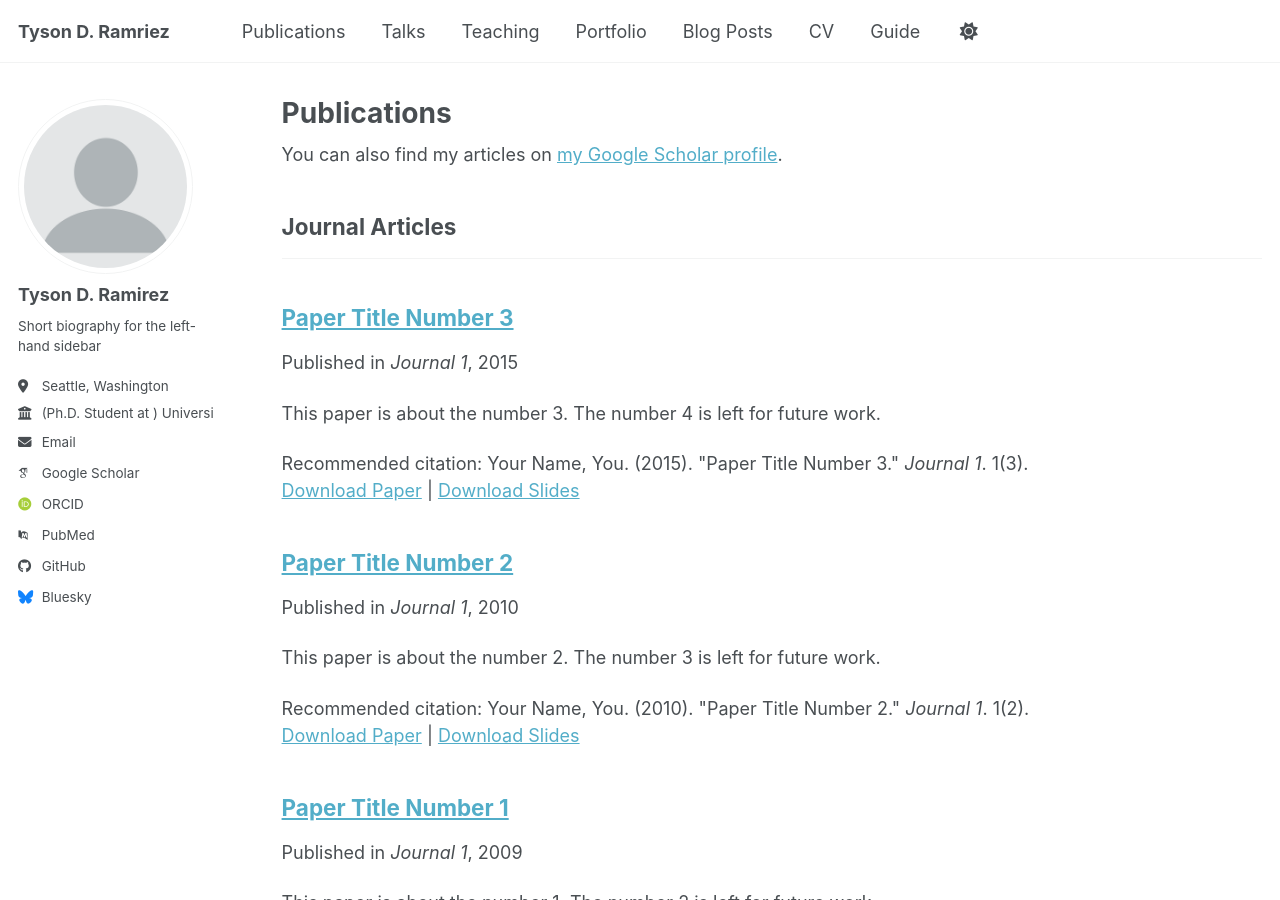
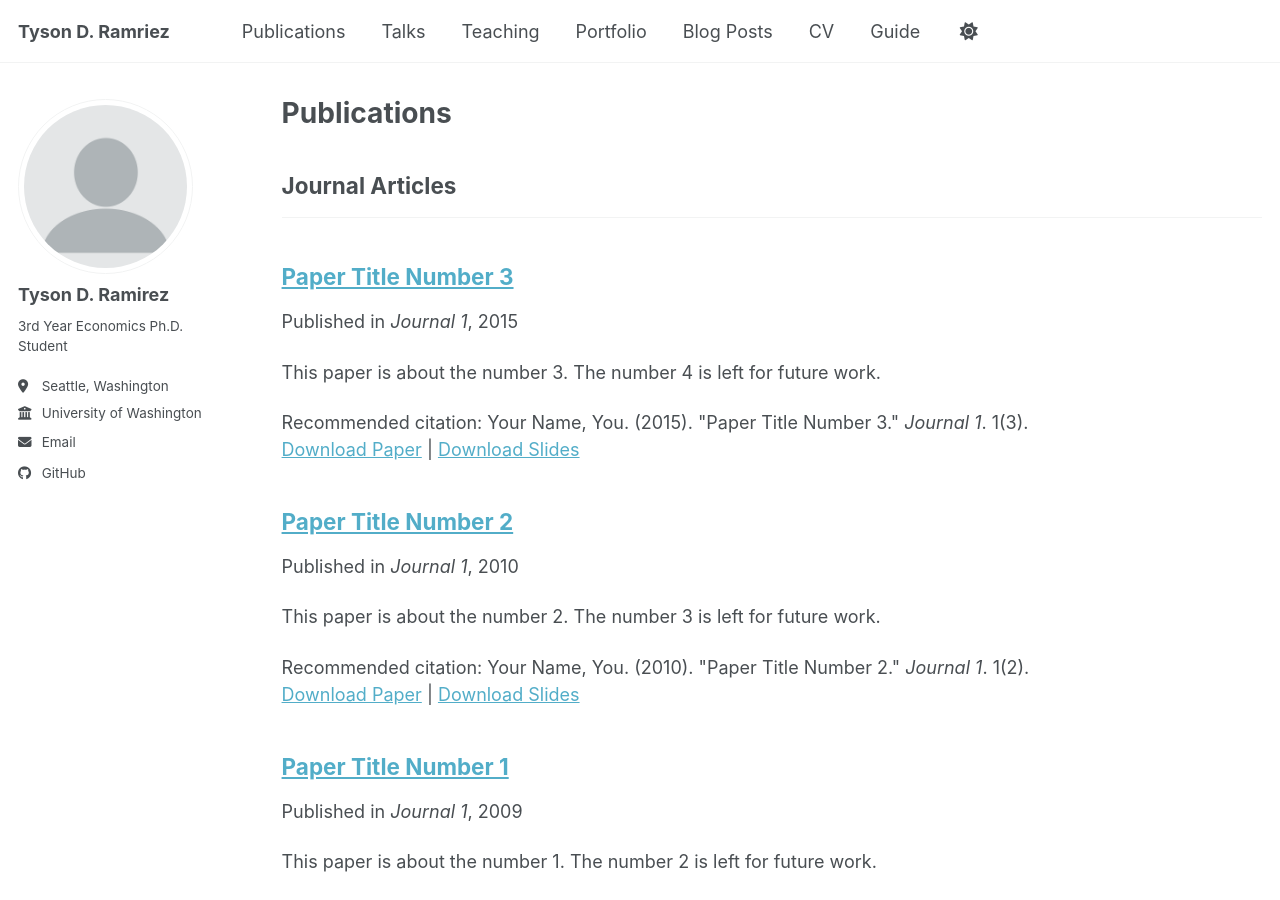
Before and after one commit to Tyson-Ramirez/tyson-ramirez.github.io, a Jekyll site: the page built from _pages/publications.html, in a window 1280 px wide and 900 px high. Built offline with Jekyll 4.4.1, drawn with Linux system fonts in a browser that asks for light colours; some web fonts are replaced; a script bundle is joined from its source files by our own code; library files that are not in the unit come from our copies.

Commit message:
Update _config.yml

```diff
--- a/_config.yml
+++ b/_config.yml
@@ -26,22 +26,22 @@
   avatar           : "profile.png"
   name             : "Tyson D. Ramirez"
   pronouns         : # example: "she/her"
-  bio              : "Short biography for the left-hand sidebar"
+  bio              : "3rd Year Economics Ph.D. Student"
   location         : "Seattle, Washington"
-  employer         : "(Ph.D. Student at ) University of Washington"
+  employer         : "University of Washington"
   uri              : # URL
-  email            : "none@example.org"
+  email            : "tramir33@uw.edu"
 
   # Academic websites
   academia         : # URL
   arxiv            : # URL - Update with the correct link to your profile
-  googlescholar    : "https://scholar.google.com/citations?user=PS_CX0AAAAAJ"
+  googlescholar    : # URL
   inspire-hep      : # URL
   impactstory      : # URL
-  orcid            : "https://orcid.org/yourorcidurl"
+  orcid            : # URL
   semantic         : # URL
   ssrn             : # URL
-  pubmed           : "https://www.ncbi.nlm.nih.gov/pubmed/?term=john+snow"
+  pubmed           : # URL
   researchgate     : # URL
   scopus           : # URL
   zotero           : # URL
@@ -57,7 +57,7 @@
 
   # Social media
   artstation       : # Username
-  bluesky          : "bsky.app" # Replace this with you Bluesky username
+  bluesky          : # Username
   facebook         : # Username
   flickr           : # Username
   foursquare       : # Username
```
